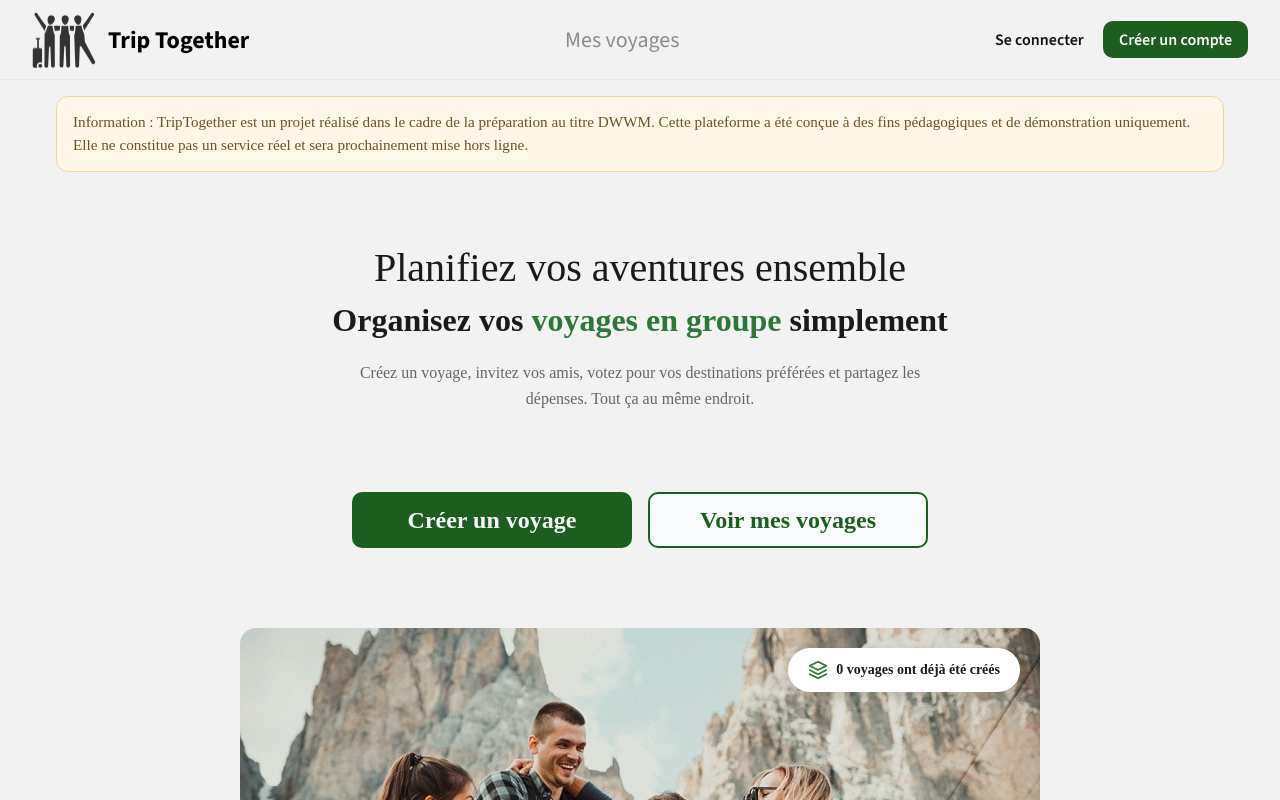
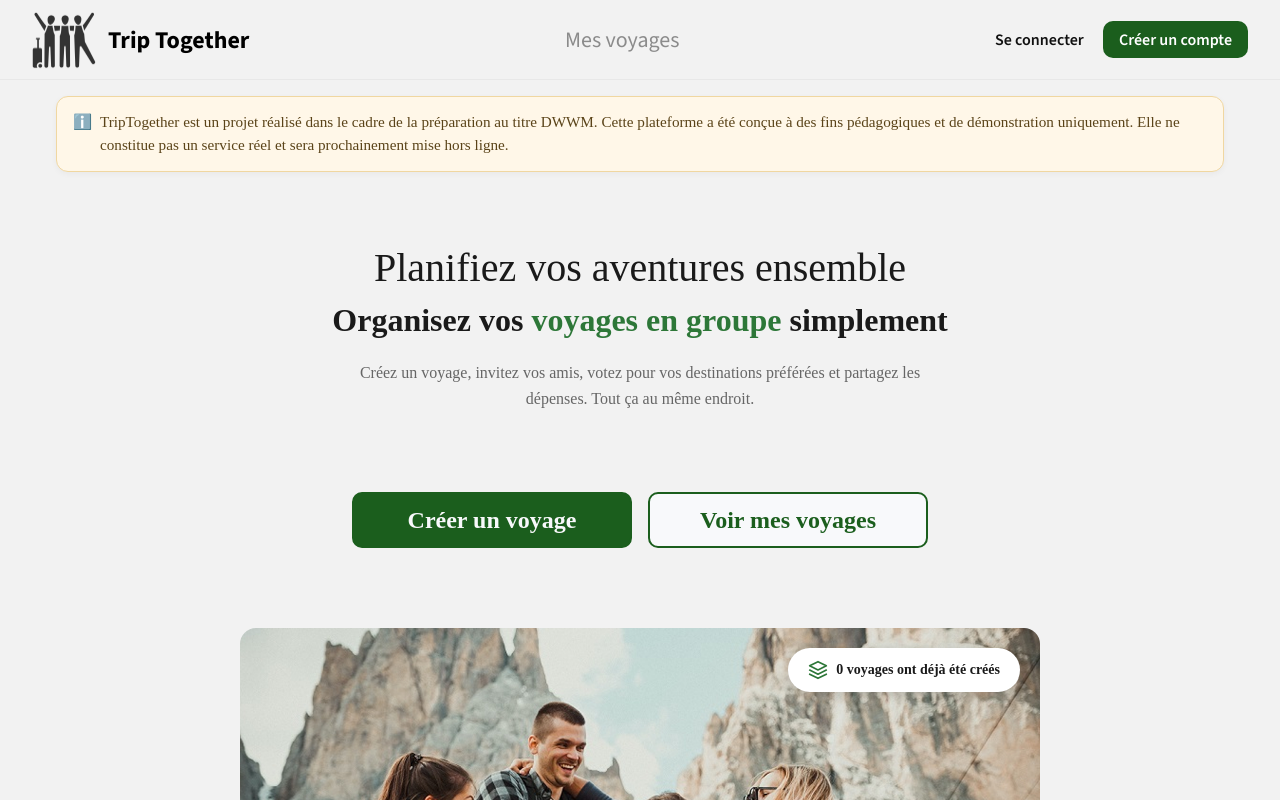
Before and after one commit to earzalien/triptogether, a React (Vite) app in the folder client/: page / in a window 1280 px wide. Shown: the top 800 px of the page. Built offline with nearby package versions, Linux system fonts and the light colour scheme; no server answers; a web font is replaced by a local one.

Commit message:
add notice turn off home page

```diff
--- a/client/src/pages/Home.tsx
+++ b/client/src/pages/Home.tsx
@@ -31,7 +31,7 @@ function Home() {
     <div className="home">
       <section className="home-notice" aria-live="polite">
         <p>
-          <strong>Information :</strong> TripTogether est un projet réalisé dans le cadre de la préparation au titre DWWM.
+          <strong>ℹ️</strong> TripTogether est un projet réalisé dans le cadre de la préparation au titre DWWM.
           Cette plateforme a été conçue à des fins pédagogiques et de démonstration uniquement.
           Elle ne constitue pas un service réel et sera prochainement mise hors ligne.
         </p>
--- a/client/src/pages/styles/Home.css
+++ b/client/src/pages/styles/Home.css
@@ -253,8 +253,26 @@
   padding: 0.9rem 1rem;
   background-color: #fff7e8;
   border: 1px solid #f0d7a1;
+  box-shadow: 0 2px 6px rgba(0, 0, 0, 0.04);
   border-radius: 12px;
-  color: #6b5322;
+  color: #5a4318;
   font-size: 0.95rem;
   line-height: 1.5;
+  display: flex;
+  align-items: flex-start;
+  justify-content: space-between;
+  gap: 0.5rem;
 }
+
+.home-notice p strong {
+  display: block;
+  margin-bottom: 0.25rem;
+  font-weight: 600;
+}
+
+@media (max-width: 600px) {
+  .home-notice p {
+    padding: 0.75rem;
+    font-size: 0.9rem;
+  }
+}
```
